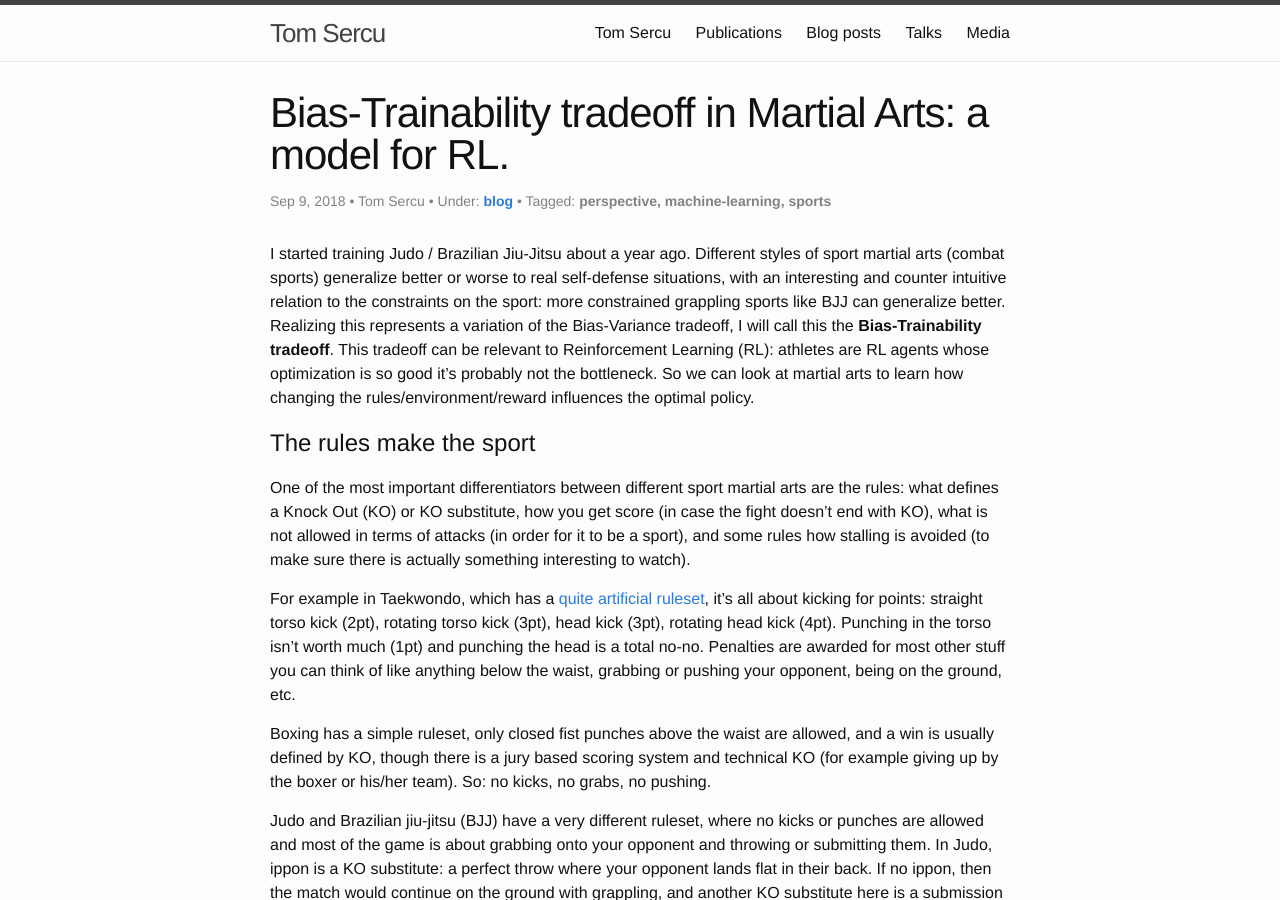
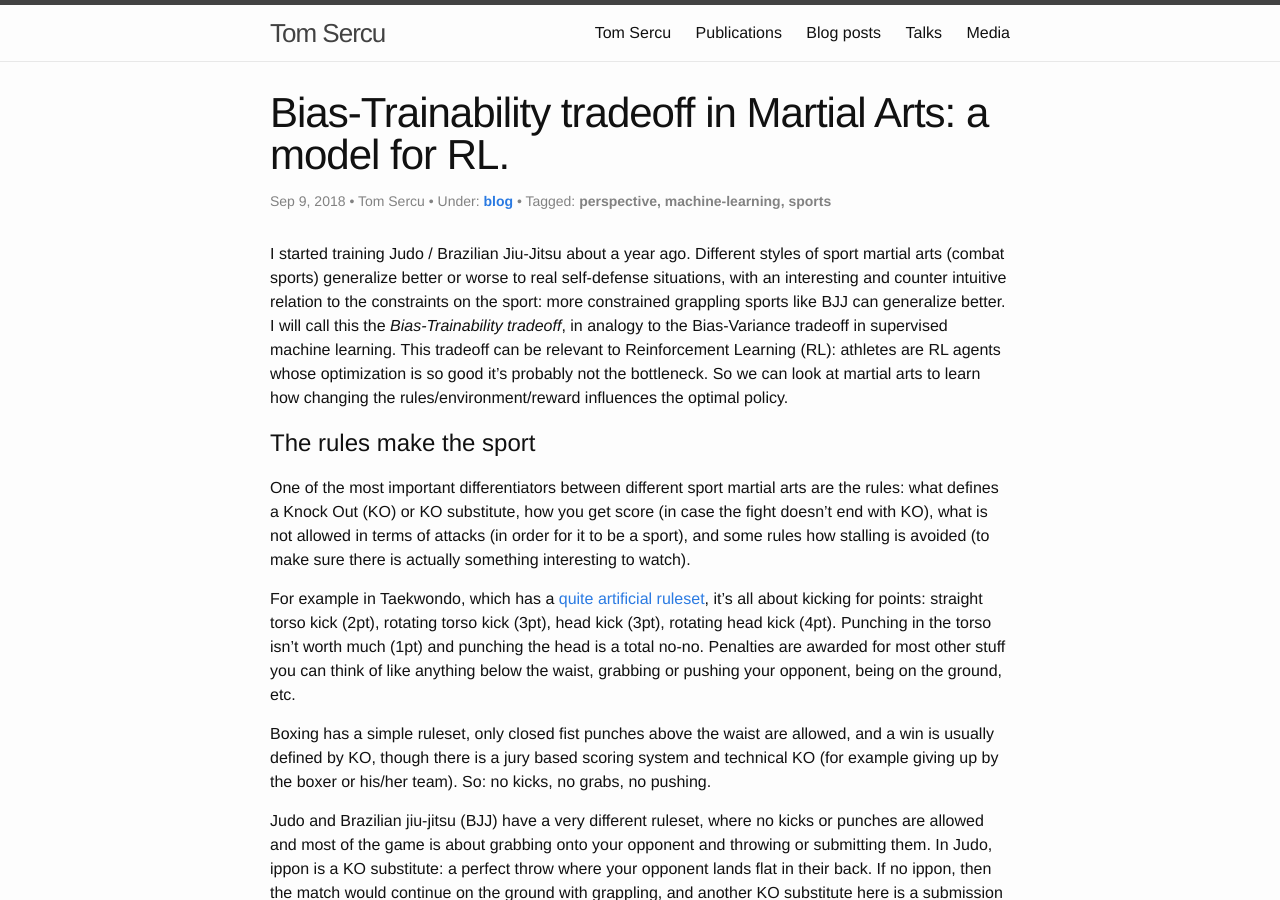
Before and after one commit to tomsercu/tomsercu.github.io, a Jekyll site: the page built from _posts/2018-09-09-martial-arts.md, in a window 1280 px wide and 900 px high. Built offline with Jekyll 4.4.1, drawn with Linux system fonts in a browser that asks for light colours.

```diff
--- a/_posts/2018-09-09-martial-arts.md
+++ b/_posts/2018-09-09-martial-arts.md
@@ -2,13 +2,14 @@
 title:  "Bias-Trainability tradeoff in Martial Arts: a model for RL."
 category: blog
 tags: [perspective, machine-learning, sports]
+tweet: "https://twitter.com/TomSercu/status/1038938428652617728"
 ---
 
 I started training Judo / Brazilian Jiu-Jitsu about a year ago.
 Different styles of sport martial arts (combat sports) generalize better or worse to real self-defense situations,
 with an interesting and counter intuitive relation to the constraints on the sport: more constrained grappling sports like BJJ
 can generalize better.
-Realizing this represents a variation of the Bias-Variance tradeoff, I will call this the **Bias-Trainability tradeoff**.
+I will call this the *Bias-Trainability tradeoff*, in analogy to the Bias-Variance tradeoff in supervised machine learning.
 This tradeoff can be relevant to Reinforcement Learning (RL):
 athletes are RL agents whose optimization is so good it's probably not the bottleneck.
 So we can look at martial arts to learn how changing the rules/environment/reward influences the optimal policy.
```
